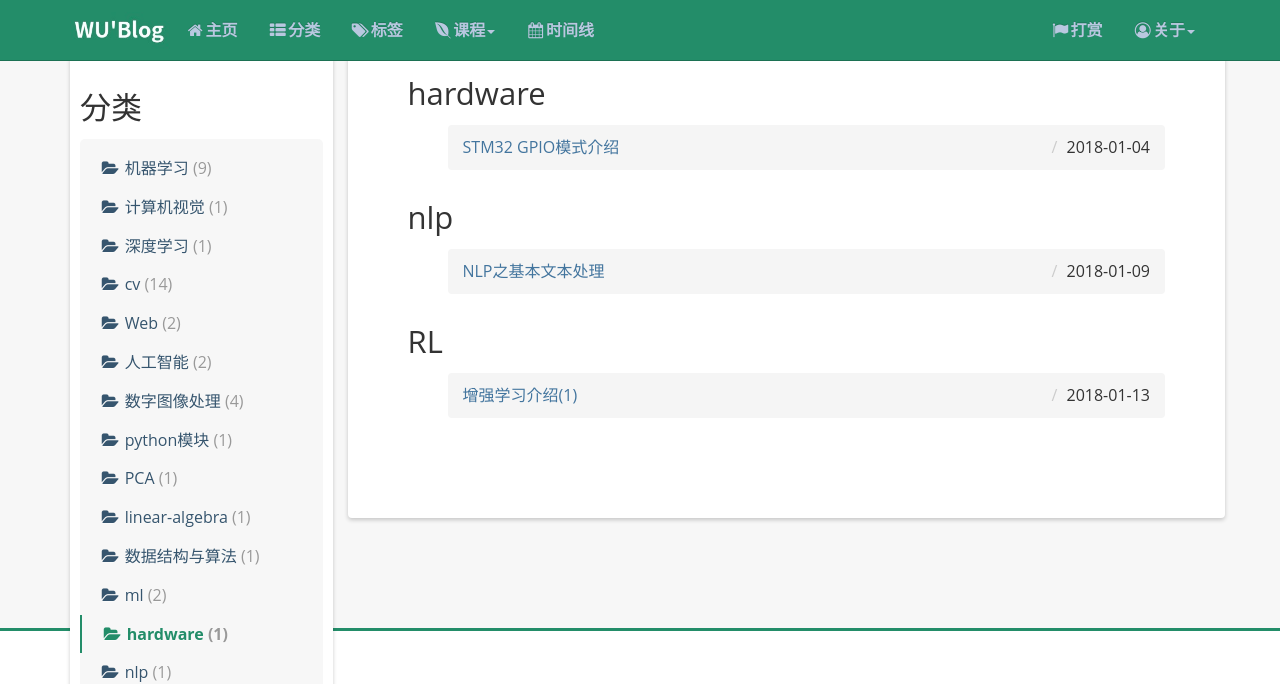
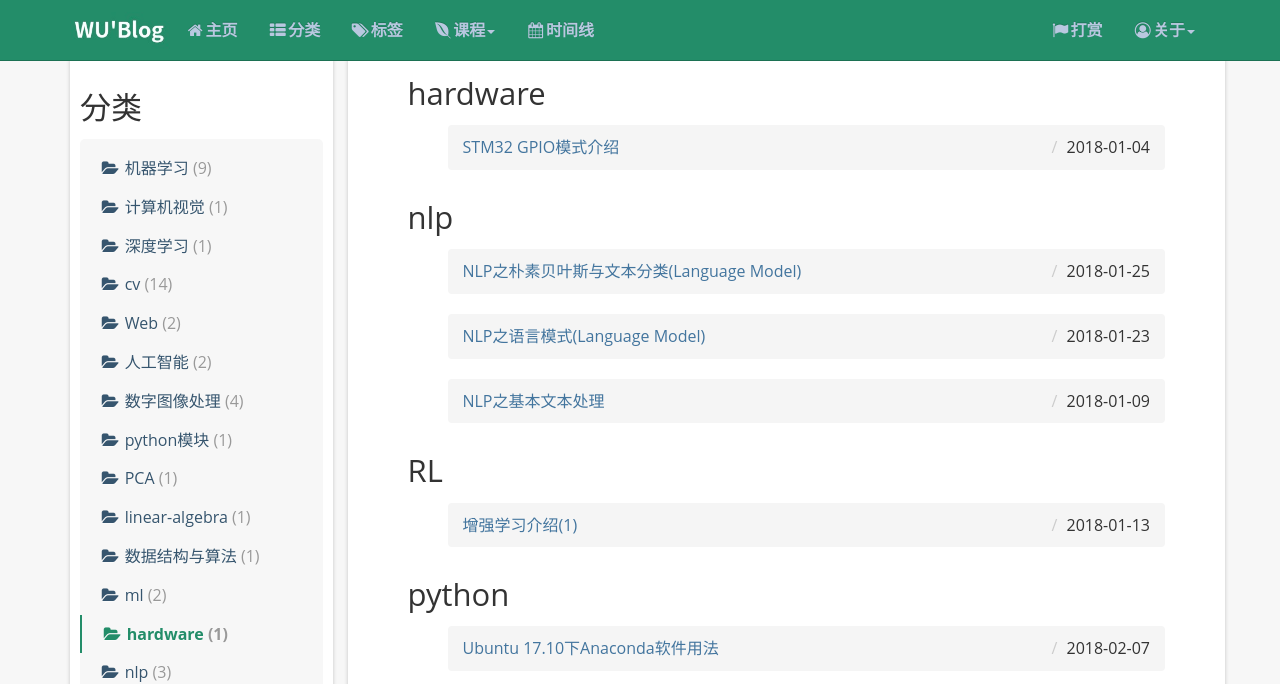
Before and after one commit to 13324077/13324077.github.io, a Jekyll site: the page built from categories/index.html, in a window 1280 px wide and 900 px high, scrolled down 3481 px, cut to the strip 0-684 px from the top of the window. Built offline with Jekyll 4.4.1, drawn with Linux system fonts in a browser that asks for light colours; nearby versions of some CDN libraries; comment, search, counter and statistics services are not loaded.

Commit message:
add the nlp of cs124 and anaconda usage

````diff
--- /dev/null
+++ b/_posts/2018-01-23-nlp-week2-Language-Model.md
@@ -0,0 +1,10 @@
+---
+layout: post
+title: NLP之语言模式(Language Model)
+date: 2018-01-23 23:12:16 +08:00
+category:
+    - nlp
+keywords:
+tags:
+    - NLP
+---
--- /dev/null
+++ b/_posts/2018-01-25-nlp-week3-naive-bayes-and-text-classification.md
@@ -0,0 +1,10 @@
+---
+layout: post
+title: NLP之朴素贝叶斯与文本分类(Language Model)
+date: 2018-01-25 23:00:16 +08:00
+category:
+    - nlp
+keywords:
+tags:
+    - NLP
+---
--- /dev/null
+++ b/_posts/2018-02-07-how-to-use-anaconda-in-ubuntu.md
@@ -0,0 +1,33 @@
+---
+layout: post
+title: Ubuntu 17.10下Anaconda软件用法
+date: 2018-02-07 22:22:16 +08:00
+category:
+    - python
+keywords:
+tags:
+    - anaconda
+---
+
+1. 下载anaconda
+
+从清华大学开源软件镜像站下载anaconda, 下载地址为:[https://mirrors.tuna.tsinghua.edu.cn/anaconda/archive/Anaconda3-5.0.1-Linux-x86_64.sh](https://mirrors.tuna.tsinghua.edu.cn/anaconda/archive/Anaconda3-5.0.1-Linux-x86_64.sh)
+
+2. 安装anaconda
+
+运行如下命令：
+
+> sh Anaconda3-5.0.1-Linux-x86_64.sh
+
+出现如下选项
+
+```
+Anaconda3 will now be installed into this location:
+/home/wxer/anaconda3
+
+  - Press ENTER to confirm the location
+  - Press CTRL-C to abort the installation
+  - Or specify a different location below
+```
+
+按下ENTER键，则安装到/home/wxer/anaconda3目录中
````
Also changed, not shown: reference.md (+1 -1 lines).
